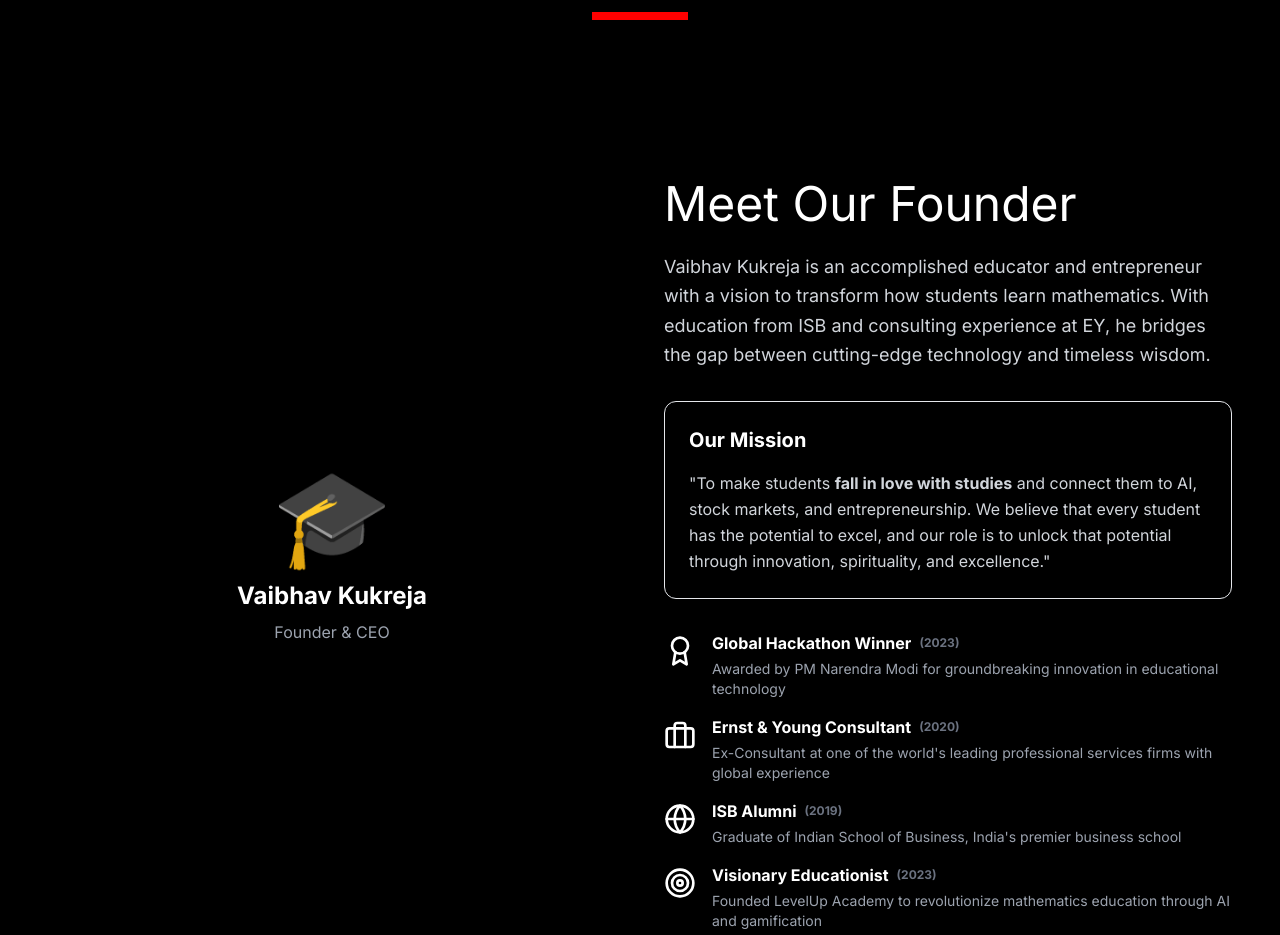
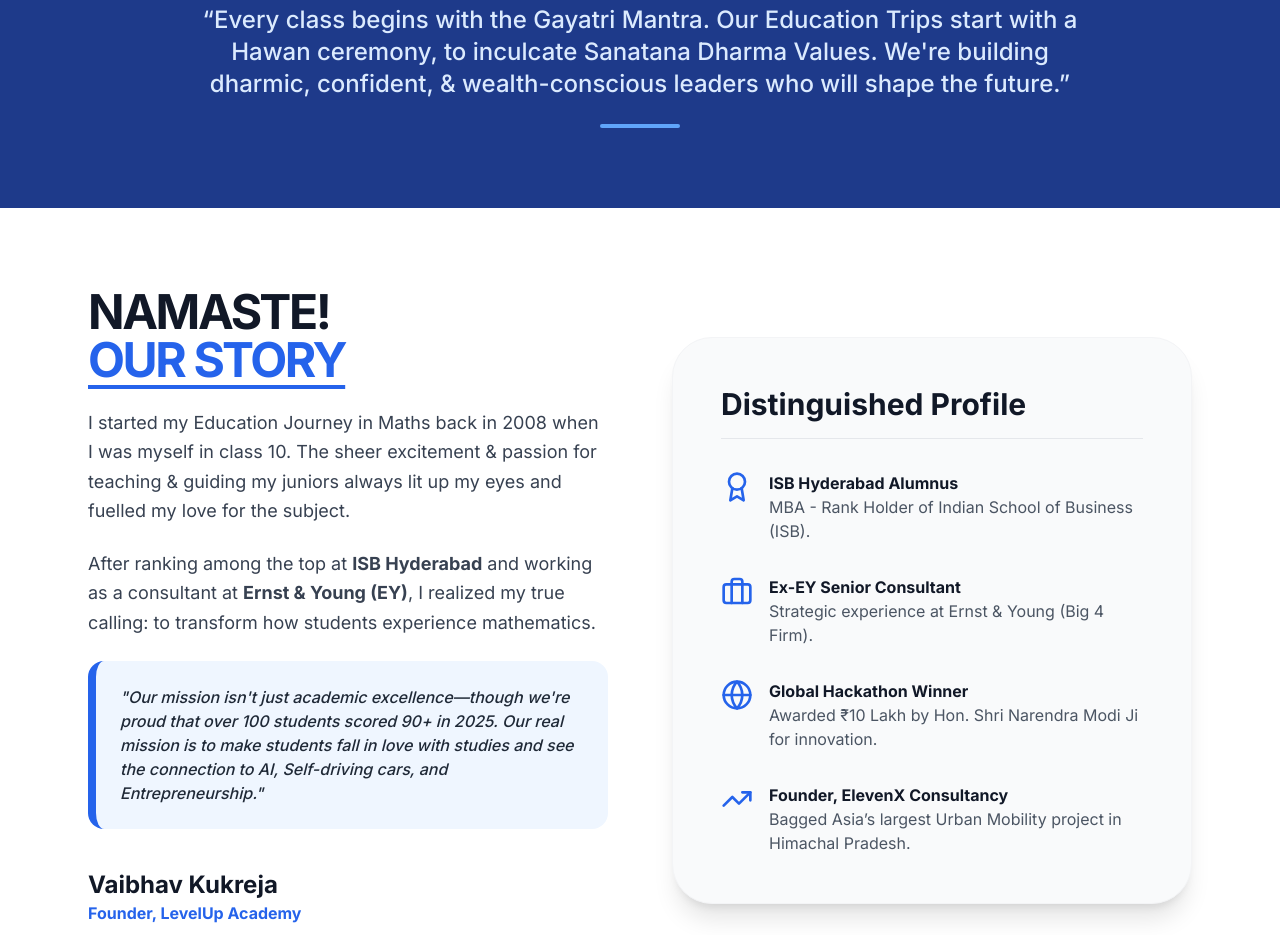
Before and after one commit to Garvsikka/levelup-academy-website, a React (Vite) app in the folder frontend/: page /about in a window 1280 px wide. Shown: the part 260-1195 px from the top of the page. Built offline with nearby package versions, Linux system fonts and the light colour scheme.

Commit message:
feat: complete overhaul of About Page with Founder’s Manifesto and Credentials

```diff
--- a/frontend/src/pages/About.jsx
+++ b/frontend/src/pages/About.jsx
@@ -1,23 +1,103 @@
-import React from "react"
-import { Helmet } from "react-helmet-async"
-import AboutFounder from "../components/AboutFounder"
+import React from 'react';
+import { Award, BookOpen, Briefcase, Globe, Heart, Quote } from 'lucide-react';
 
-export default function About() {
+const About = () => {
   return (
-    <>
-      <Helmet>
-        <title>About Vaibhav Khukhreja - LevelUp Academy</title>
-      </Helmet>
+    <div className="bg-white min-h-screen">
+      {/* 1. MESSAGE FROM THE FOUNDER BOX (Distinct Color Section) */}
+      <section className="bg-blue-900 text-white py-20 px-6">
+        <div className="max-w-4xl mx-auto text-center">
+          <Quote className="w-12 h-12 text-blue-400 mx-auto mb-6 opacity-50" />
+          <h2 className="text-3xl md:text-4xl font-black mb-8 leading-tight italic">
+            "At LevelUp, education without spirituality is incomplete."
+          </h2>
+          <p className="text-xl md:text-2xl text-blue-100 font-medium leading-relaxed mb-6">
+            “Every class begins with the Gayatri Mantra. Our Education Trips start with a
+            Hawan ceremony, to inculcate Sanatana Dharma Values. We're building dharmic,
+            confident, & wealth-conscious leaders who will shape the future.”
+          </p>
+          <div className="h-1 w-20 bg-blue-400 mx-auto rounded-full"></div>
+        </div>
+      </section>
 
-      <main className="min-h-screen bg-black pt-32 pb-20">
-        <div className="max-w-7xl mx-auto px-6 mb-20 text-center">
-           <h1 className="text-7xl md:text-9xl font-black uppercase italic tracking-tighter">
-             THE <span className="text-transparent bg-clip-text bg-lava-gradient">ARCHITECT.</span>
-           </h1>
-           <div className="h-2 w-24 bg-brand-red mx-auto mt-4"></div>
+      {/* 2. THE JOURNEY SECTION */}
+      <section className="py-20 px-6 max-w-6xl mx-auto">
+        <div className="grid grid-cols-1 md:grid-cols-2 gap-16 items-center">
+          <div className="space-y-6">
+            <h1 className="text-5xl font-black text-gray-900 tracking-tighter">
+              NAMASTE! <br />
+              <span className="text-blue-600 underline decoration-4 underline-offset-8">OUR STORY</span>
+            </h1>
+            <p className="text-gray-700 text-lg leading-relaxed">
+              I started my Education Journey in Maths back in 2008 when I was myself in class 10.
+              The sheer excitement & passion for teaching & guiding my juniors always lit up my
+              eyes and fuelled my love for the subject.
+            </p>
+            <p className="text-gray-700 text-lg leading-relaxed">
+              After ranking among the top at <strong>ISB Hyderabad</strong> and working as a
+              consultant at <strong>Ernst & Young (EY)</strong>, I realized my true calling:
+              to transform how students experience mathematics.
+            </p>
+            <div className="bg-blue-50 p-6 rounded-2xl border-l-8 border-blue-600">
+              <p className="text-gray-800 italic font-medium">
+                "Our mission isn't just academic excellence—though we're proud that over 100 students
+                scored 90+ in 2025. Our real mission is to make students fall in love with studies
+                and see the connection to AI, Self-driving cars, and Entrepreneurship."
+              </p>
+            </div>
+            <div className="pt-4">
+              <h3 className="text-2xl font-bold text-gray-900">Vaibhav Kukreja</h3>
+              <p className="text-blue-600 font-bold">Founder, LevelUp Academy</p>
+              <p className="text-gray-500 text-sm mt-2">Co-Founder: Ankita Kukreja</p>
+            </div>
+          </div>
+
+          {/* 3. FOUNDER CREDENTIALS (THE "PRO" BOX) */}
+          <div className="bg-gray-50 p-8 md:p-12 rounded-[40px] shadow-xl border border-gray-100">
+            <h2 className="text-3xl font-black text-gray-900 mb-8 border-b pb-4">Distinguished Profile</h2>
+
+            <div className="space-y-8">
+              <div className="flex gap-4">
+                <Award className="text-blue-600 w-8 h-8 shrink-0" />
+                <div>
+                  <h4 className="font-bold text-gray-900">ISB Hyderabad Alumnus</h4>
+                  <p className="text-gray-600">MBA - Rank Holder of Indian School of Business (ISB).</p>
+                </div>
+              </div>
+
+              <div className="flex gap-4">
+                <Briefcase className="text-blue-600 w-8 h-8 shrink-0" />
+                <div>
+                  <h4 className="font-bold text-gray-900">Ex-EY Senior Consultant</h4>
+                  <p className="text-gray-600">Strategic experience at Ernst & Young (Big 4 Firm).</p>
+                </div>
+              </div>
+
+              <div className="flex gap-4">
+                <Globe className="text-blue-600 w-8 h-8 shrink-0" />
+                <div>
+                  <h4 className="font-bold text-gray-900">Global Hackathon Winner</h4>
+                  <p className="text-gray-600">Awarded ₹10 Lakh by Hon. Shri Narendra Modi Ji for innovation.</p>
+                </div>
+              </div>
+
+              <div className="flex gap-4">
+                <TrendingUp className="text-blue-600 w-8 h-8 shrink-0" />
+                <div>
+                  <h4 className="font-bold text-gray-900">Founder, ElevenX Consultancy</h4>
+                  <p className="text-gray-600">Bagged Asia’s largest Urban Mobility project in Himachal Pradesh.</p>
+                </div>
+              </div>
+            </div>
+          </div>
         </div>
-        <AboutFounder />
-      </main>
-    </>
-  )
-}
+      </section>
+    </div>
+  );
+};
+
+const TrendingUp = ({className}) => (
+  <svg xmlns="http://www.w3.org/2000/svg" width="24" height="24" viewBox="0 0 24 24" fill="none" stroke="currentColor" strokeWidth="2" strokeLinecap="round" strokeLinejoin="round" className={className}><polyline points="22 7 13.5 15.5 8.5 10.5 2 17"></polyline><polyline points="16 7 22 7 22 13"></polyline></svg>
+);
+
+export default About;
```
